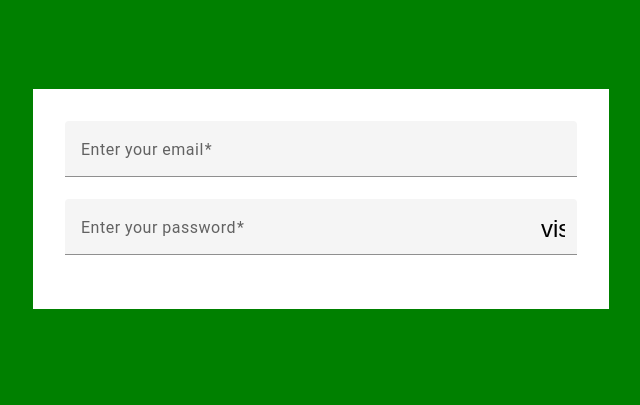
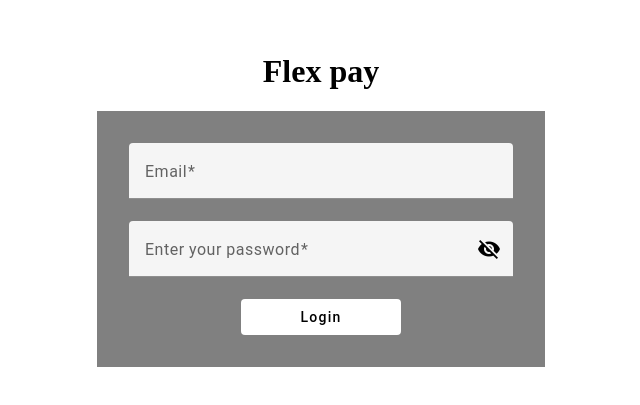
Before and after one commit to DenisKantic/flex_pay_frontend_angular, an Angular app: page /login in a window 1280 px wide. Shown: the part 201-606 px from the top of the page, without its empty margins (319-959 px from the left). Built offline with nearby package versions, Linux system fonts and the light colour scheme.

Commit message:
rewrited new login, with added axios functionality, tested and it's working. styling remains

```diff
--- a/package.json
+++ b/package.json
@@ -20,6 +20,7 @@
     "@angular/platform-browser-dynamic": "^19.0.0",
     "@angular/router": "^19.0.0",
     "@fortawesome/fontawesome-free": "^6.7.2",
+    "axios": "^1.7.9",
     "rxjs": "~7.8.0",
     "tslib": "^2.3.0",
     "zone.js": "~0.15.0"
--- a/src/app/components/auth/login/login.component.css
+++ b/src/app/components/auth/login/login.component.css
@@ -2,24 +2,30 @@
     height: 100vh;
     width: 100%;
     display: flex;
+    flex-direction: column;
     justify-content: center;
     align-items: center;
+    overflow: visible;
 }
 
-form{
+.form{
     display: flex;
+    flex-direction: column;
     justify-content: center;
     align-items: center;
-    flex-direction: column;
-    width: 40%;
+    width: 30%;
+    background-color: gray;
     padding: 2rem;
-    background-color: white;
 }
+mat-form-field {
 
-mat-form-field{
     width: 100%;
 }
 
-.example-container mat-form-field + mat-form-field {
-    margin-left: 8px;
-  }
+.password{
+    visibility: visible;
+}
+
+button{
+    width: 10rem;
+}
--- a/src/app/components/auth/login/login.component.html
+++ b/src/app/components/auth/login/login.component.html
@@ -1,24 +1,28 @@
 <div class="container">
-    <form>
-    <mat-form-field>
-        <mat-label>Enter your email</mat-label>
-        <input
-          matInput
-          [formControl]="email"
-          (blur)="updateErrorMessage()"
-          required
-        />
-        @if (email.invalid) {
-          <mat-error>{{errorMessage()}}</mat-error>
+<h1>Flex pay</h1>
+<form class="form">
+
+   <mat-form-field class="example-full-width">
+    <mat-label>Email</mat-label>
+    <input type="email" matInput [formControl]="EmailControl" [errorStateMatcher]="matcher"
+           placeholder="Ex. pat@example.com">
+    @if (EmailControl.hasError('email') && !EmailControl.hasError('required')) {
+      <mat-error>Please enter a valid email address</mat-error>
+    }
+    @if (EmailControl.hasError('required')) {
+      <mat-error>Email is <strong>required</strong></mat-error>
     }
   </mat-form-field>
 
   <mat-form-field>
     <mat-label>Enter your password</mat-label>
-        <input matInput [type]="hide() ? 'password' : 'text'" required/>
+    <input
+    [formControl]="passwordControl"
+    [errorStateMatcher]="matcher"
+    required matInput [type]="hide() ? 'password' : 'text'" />
+
     <button
       mat-icon-button
-
       matSuffix
       (click)="clickEvent($event)"
       [attr.aria-label]="'Hide password'"
@@ -27,5 +31,8 @@
       <mat-icon>{{hide() ? 'visibility_off' : 'visibility'}}</mat-icon>
     </button>
   </mat-form-field>
+
+  <button type="submit" (click)="login()" mat-flat-button>Login</button>
+
 </form>
 </div>
--- a/src/app/components/auth/login/login.component.ts
+++ b/src/app/components/auth/login/login.component.ts
@@ -1,48 +1,66 @@
-import {ChangeDetectionStrategy, Component, signal} from '@angular/core';
-import {takeUntilDestroyed} from '@angular/core/rxjs-interop';
-import {FormControl, FormsModule, ReactiveFormsModule, Validators} from '@angular/forms';
+import axios from 'axios';
+import { Component, ChangeDetectionStrategy, signal } from "@angular/core";
+import {
+  FormControl,
+  FormGroupDirective,
+  NgForm,
+  Validators,
+  FormsModule,
+  ReactiveFormsModule,
+} from '@angular/forms';
+import {ErrorStateMatcher} from '@angular/material/core';
+import {MatInputModule} from '@angular/material/input';
 import {MatFormFieldModule} from '@angular/material/form-field';
-import {MatInputModule} from '@angular/material/input';
+import {MatButtonModule} from '@angular/material/button';
 import {MatIconModule} from '@angular/material/icon';
-import {MatButtonModule} from '@angular/material/button';
+
+/** Error when invalid control is dirty, touched, or submitted. */
+export class MyErrorStateMatcher implements ErrorStateMatcher {
+  isErrorState(control: FormControl | null, form: FormGroupDirective | NgForm | null): boolean {
+    const isSubmitted = form && form.submitted;
+    return !!(control && control.invalid && (control.dirty || control.touched || isSubmitted));
+  }
+}
 
 
-import {merge} from 'rxjs';
-
-/** @title Form field with error messages */
 @Component({
   selector: 'app-login',
   templateUrl: 'login.component.html',
   styleUrl: 'login.component.css',
-  imports: [MatFormFieldModule, MatInputModule, FormsModule, ReactiveFormsModule, MatButtonModule, MatIconModule],
-  changeDetection: ChangeDetectionStrategy.OnPush,
+  imports: [FormsModule, MatIconModule, MatButtonModule, MatFormFieldModule, MatInputModule, ReactiveFormsModule],
+
 })
 export class LoginComponent {
+  EmailControl = new FormControl('', [Validators.required, Validators.email]);
+  passwordControl = new FormControl('', Validators.required)
 
-
+  matcher = new MyErrorStateMatcher();
   hide = signal(true);
   clickEvent(event: MouseEvent) {
     this.hide.set(!this.hide());
     event.stopPropagation();
   }
-  readonly email = new FormControl('', [Validators.required, Validators.email]);
 
-  errorMessage = signal('');
+  login(){
+    console.log('Login button clicked');
+  console.log('Email:', this.EmailControl.value);
+  console.log('Password:', this.passwordControl.value);
+    if (this.EmailControl.valid && this.passwordControl.valid){
+      const login_data = {
+        email: this.EmailControl.value,
+        password: this.passwordControl.value
+      }
 
-
-  constructor() {
-    merge(this.email.statusChanges, this.email.valueChanges)
-      .pipe(takeUntilDestroyed())
-      .subscribe(() => this.updateErrorMessage());
+      axios.post('http://localhost:8080/login', login_data, {withCredentials: true})
+      .then(response=>{
+        alert("SUCCESS")
+        console.log(response.data)
+      })
+      .catch(error =>{
+        console.error(error)
+        alert("login failed")
+      })
+    }
   }
 
-  updateErrorMessage() {
-    if (this.email.hasError('required')) {
-      this.errorMessage.set('You must enter a value');
-    } else if (this.email.hasError('email')) {
-      this.errorMessage.set('Not a valid email');
-    } else {
-      this.errorMessage.set('');
-    }
-  }
 }
--- a/src/app/components/auth/register/register.component.html
+++ b/src/app/components/auth/register/register.component.html
@@ -1 +1 @@
-<p>register works!</p>
+<h1>Register</h1>
--- a/src/index.html
+++ b/src/index.html
@@ -6,6 +6,9 @@
   <base href="/">
   <meta name="viewport" content="width=device-width, initial-scale=1">
   <link rel="icon" type="image/x-icon" href="favicon.ico">
+  <link href="styles.css" >
+  <link href="https://fonts.googleapis.com/icon?family=Material+Icons"
+      rel="stylesheet">
 </head>
 <body>
   <app-root></app-root>
--- a/src/main.ts
+++ b/src/main.ts
@@ -5,6 +5,9 @@ import { provideAnimations } from '@angular/platform-browser/animations';
 import { routes } from './app/app.routes';
 
 bootstrapApplication(AppComponent, {
-  providers: [provideRouter(routes)]
+  providers: [
+    provideRouter(routes),
+    provideAnimations()
+  ]
 })
 .catch((err) => console.error(err));
--- a/src/styles.css
+++ b/src/styles.css
@@ -5,5 +5,4 @@ html, body{
     margin: 0 !important;
     padding: 0 !important;
     box-sizing: border-box;
-    background-color: green;
   }
```
Also changed, not shown: src/app/app.config.ts (+9 -1 lines), src/app/components/auth/register/register.component.ts (+5 -2 lines), 1 other file (tests, documents, lock files or other folders). Lines whose indentation alone changed are shown as unchanged.
